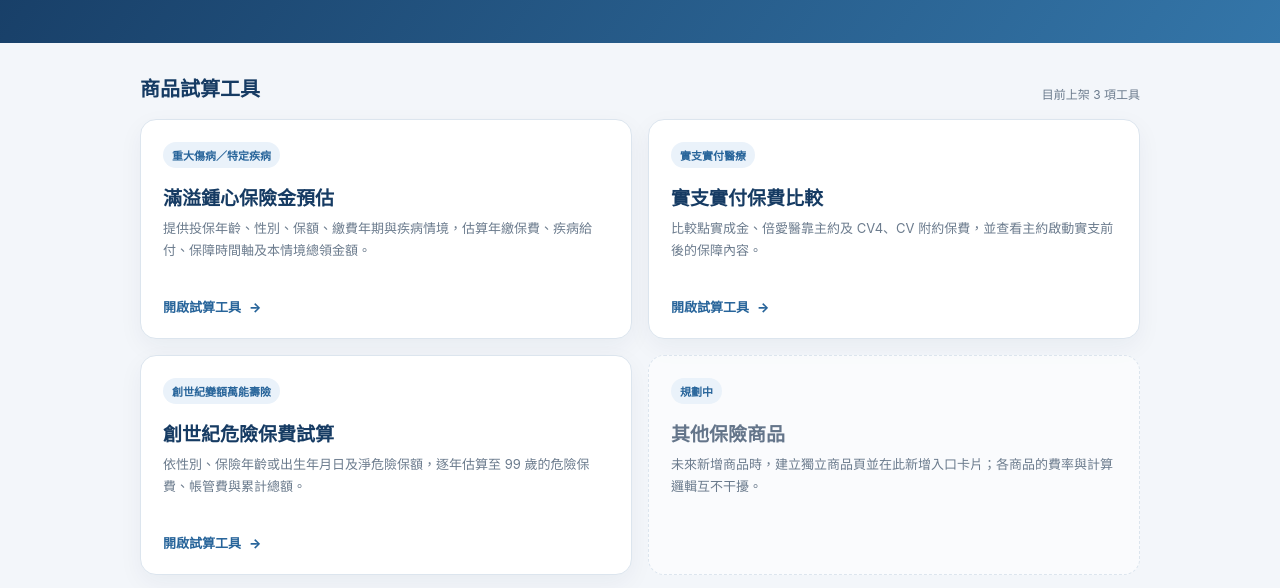
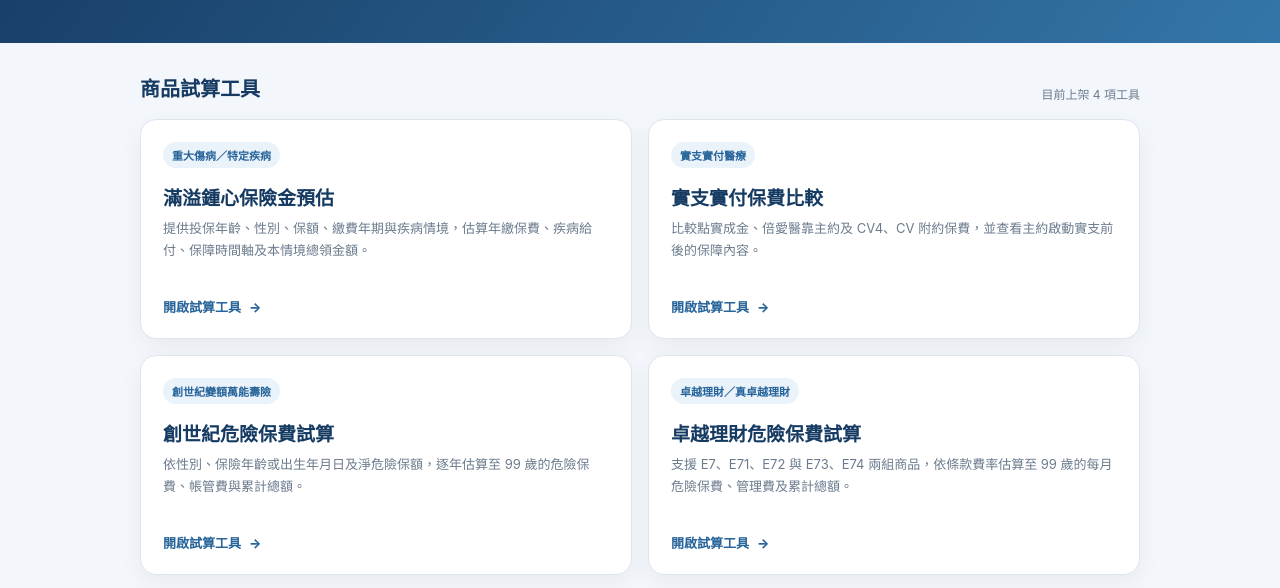
Before and after one commit to oopswei/insurance-calculator, a plain HTML site: page index.html in a window 1280 px wide. Shown: the part 158-746 px from the top of the page. Drawn offline with nearby package versions, Linux system fonts and the light colour scheme; no server answers.

Commit message:
Add files via upload

```diff
--- a/index.html
+++ b/index.html
@@ -57,7 +57,7 @@
   <main class="main">
     <div class="section-head">
       <h2>商品試算工具</h2>
-      <span class="count">目前上架 3 項工具</span>
+      <span class="count">目前上架 4 項工具</span>
     </div>
     <section class="cards">
       <article class="card">
@@ -77,6 +77,12 @@
         <h3>創世紀危險保費試算</h3>
         <p>依性別、保險年齡或出生年月日及淨危險保額，逐年估算至 99 歲的危險保費、帳管費與累計總額。</p>
         <a href="products/genesis-risk-premium/">開啟試算工具 <span aria-hidden="true">→</span></a>
+      </article>
+      <article class="card">
+        <span class="tag">卓越理財／真卓越理財</span>
+        <h3>卓越理財危險保費試算</h3>
+        <p>支援 E7、E71、E72 與 E73、E74 兩組商品，依條款費率估算至 99 歲的每月危險保費、管理費及累計總額。</p>
+        <a href="products/zhuo-yue-risk-premium/">開啟試算工具 <span aria-hidden="true">→</span></a>
       </article>
       <article class="card placeholder">
         <span class="tag">規劃中</span>
```
